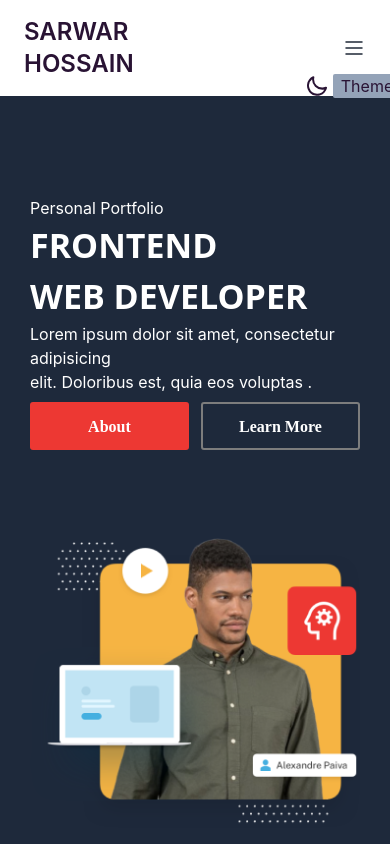
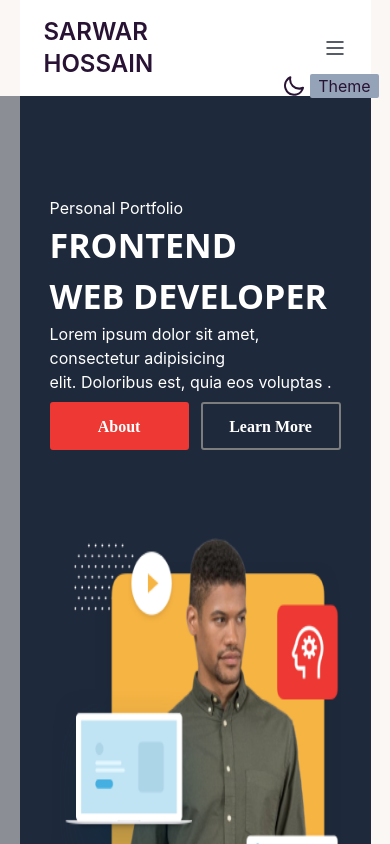
Before and after one commit to sarwar-asik/Blogs-T-Projects, a React (Create React App) app: page / in a window 390 px wide. Shown: the top 844 px of the page. Built offline with nearby package versions, Linux system fonts and the light colour scheme.

Commit message:
responsived w

```diff
--- a/src/App.tsx
+++ b/src/App.tsx
@@ -10,7 +10,7 @@ import Theme from "./components/shared/theme/Theme";
 
 function App() {
   return (
-    <div className="w-[90%] mx-auto relative">
+    <div className=" mx-auto relative" style={{"maxWidth":'90%'}}>
 
     <div className=" ">
       <Theme/>
--- a/src/components/pages/banner/Banner.js
+++ b/src/components/pages/banner/Banner.js
@@ -23,7 +23,7 @@ const Banner = () => {
       </div>
       <div className=" lg:py-[80px] mr-0">
         <figure>
-          <img src={banner} alt="" />
+          <img className=" h-[400px]" src={banner} alt="" />
         </figure>
       </div>
     </div>
--- a/src/components/shared/theme/Theme.js
+++ b/src/components/shared/theme/Theme.js
@@ -2,7 +2,7 @@ import React from 'react';
 
 const Theme = () => {
     return (
-        <div className='fixed  right-[2rem] top-[5rem] z-40'>
+        <div className='fixed  right-[14%] top-[5rem] z-40'>
             <label className="swap swap-rotate h-[10px] w-[10px]  ">
   <input type="checkbox" />
   <svg className="swap-on fill-current w-6 h-6" xmlns="http://www.w3.org/2000/svg" viewBox="0 0 24 24"><path d="M5.64,17l-.71.71a1,1,0,0,0,0,1.41,1,1,0,0,0,1.41,0l.71-.71A1,1,0,0,0,5.64,17ZM5,12a1,1,0,0,0-1-1H3a1,1,0,0,0,0,2H4A1,1,0,0,0,5,12Zm7-7a1,1,0,0,0,1-1V3a1,1,0,0,0-2,0V4A1,1,0,0,0,12,5ZM5.64,7.05a1,1,0,0,0,.7.29,1,1,0,0,0,.71-.29,1,1,0,0,0,0-1.41l-.71-.71A1,1,0,0,0,4.93,6.34Zm12,.29a1,1,0,0,0,.7-.29l.71-.71a1,1,0,1,0-1.41-1.41L17,5.64a1,1,0,0,0,0,1.41A1,1,0,0,0,17.66,7.34ZM21,11H20a1,1,0,0,0,0,2h1a1,1,0,0,0,0-2Zm-9,8a1,1,0,0,0-1,1v1a1,1,0,0,0,2,0V20A1,1,0,0,0,12,19ZM18.36,17A1,1,0,0,0,17,18.36l.71.71a1,1,0,0,0,1.41,0,1,1,0,0,0,0-1.41ZM12,6.5A5.5,5.5,0,1,0,17.5,12,5.51,5.51,0,0,0,12,6.5Zm0,9A3.5,3.5,0,1,1,15.5,12,3.5,3.5,0,0,1,12,15.5Z"/></svg>
--- a/src/customcsss/Custom.css
+++ b/src/customcsss/Custom.css
@@ -37,10 +37,7 @@ font-family: 'Sulphur Point';
 font-style: normal;
 font-weight: 700;
 font-size: 36px;
-/* position: absolute; */
-/* left: 835px;
-top: 1152px; */
-/* line-height: 64px; */
+
 
 color: #333333;
 }
```
